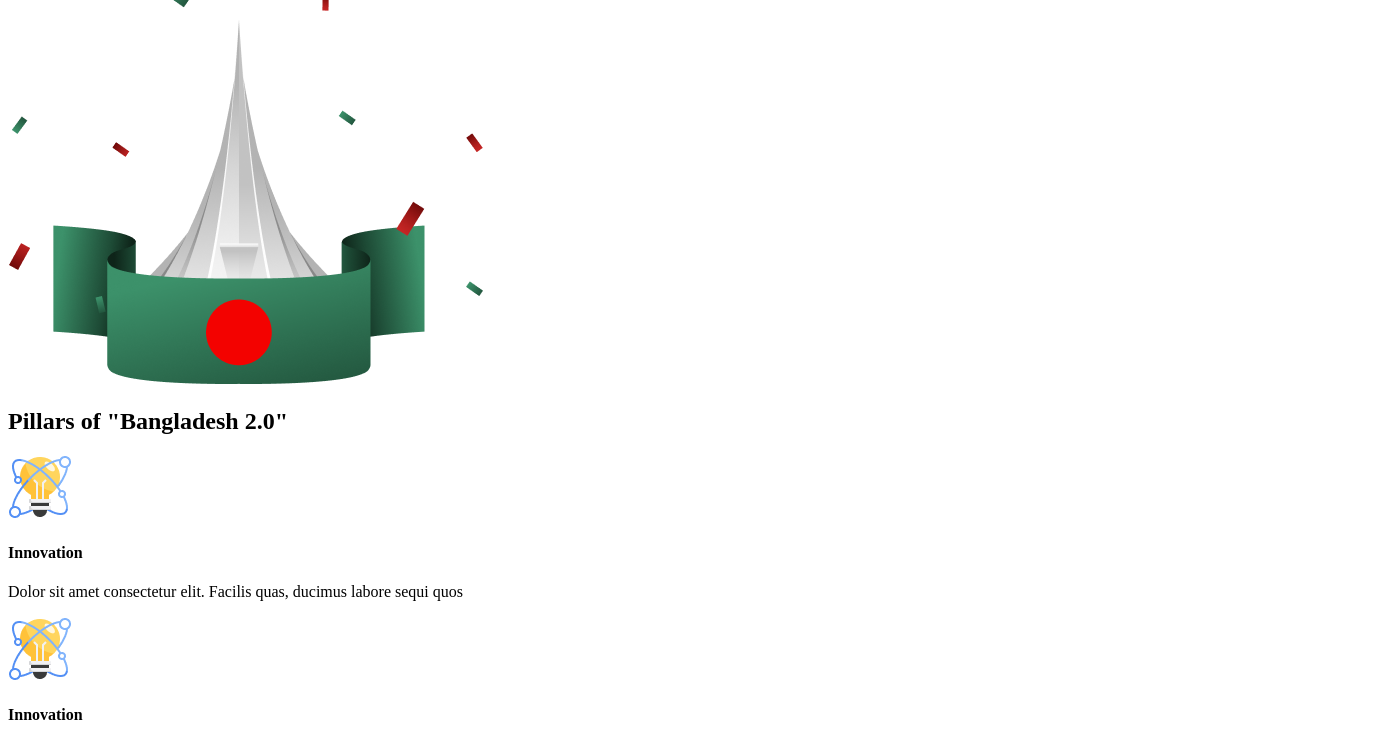
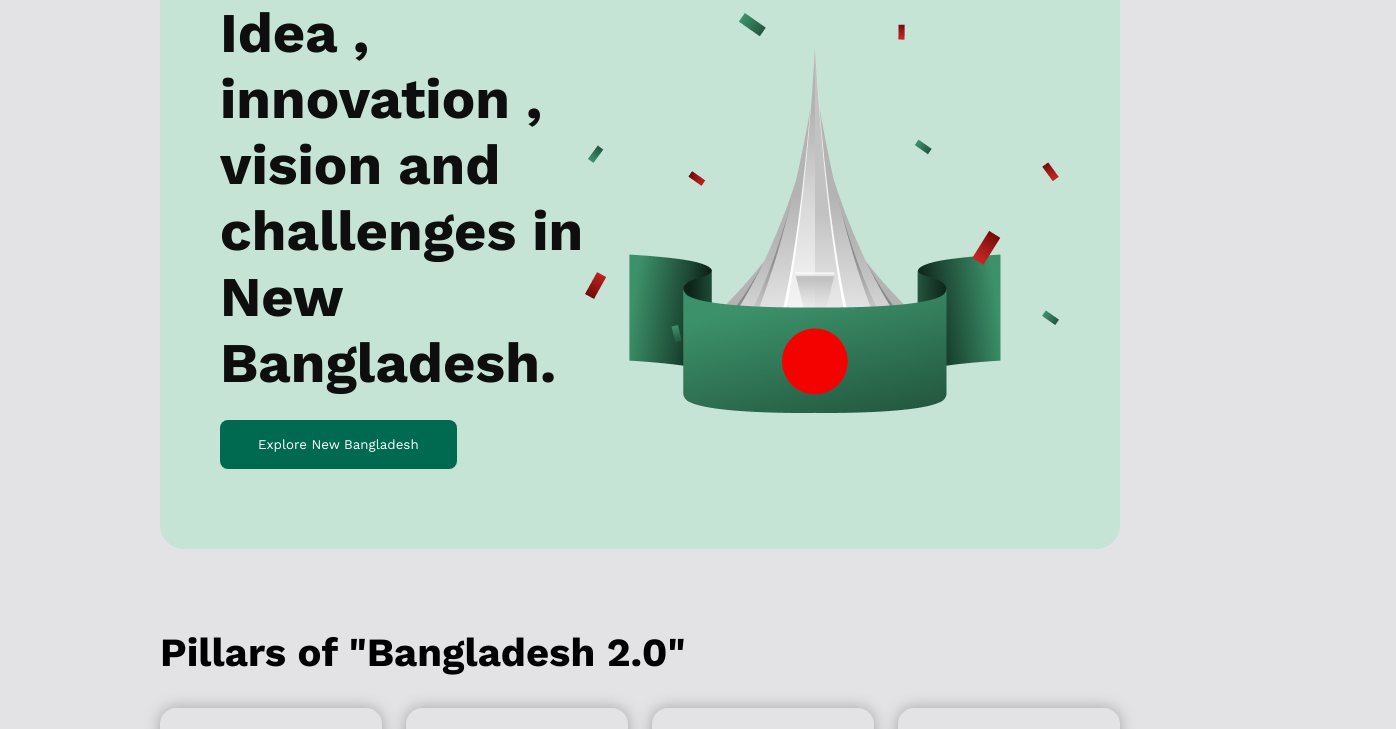
Before and after one commit to ismayazom/assignment-1, a plain HTML site: page index.html in a window 1280 px wide. Shown: the part 239-968 px from the top of the page, 1396 px wide, since content can reach past the window. Drawn offline with nearby package versions, Linux system fonts and the light colour scheme; the site is published under a folder, as on GitHub Pages, so addresses that start at the root find nothing.

Commit message:
style sheet added

```diff
--- a/index.html
+++ b/index.html
@@ -4,7 +4,7 @@
     <meta charset="UTF-8">
     <meta name="viewport" content="width=device-width, initial-scale=1.0">
     <title>Document</title>
-    <link rel="stylesheet" href="/style/style.css">
+    <link rel="stylesheet" href="style-sheet/style.css">
 </head>
 <body>
 
```
Also changed, not shown: style-sheet/style.css (renamed from style/style.css).
